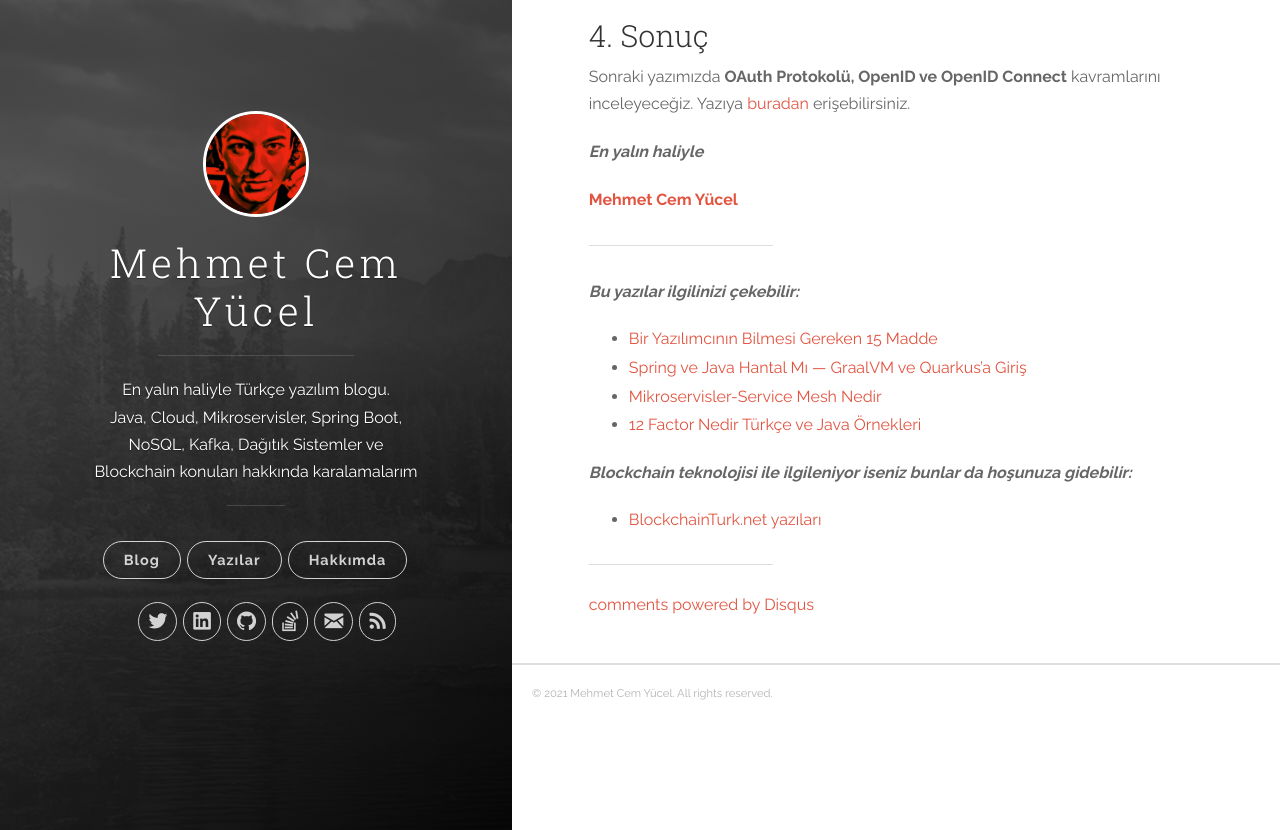
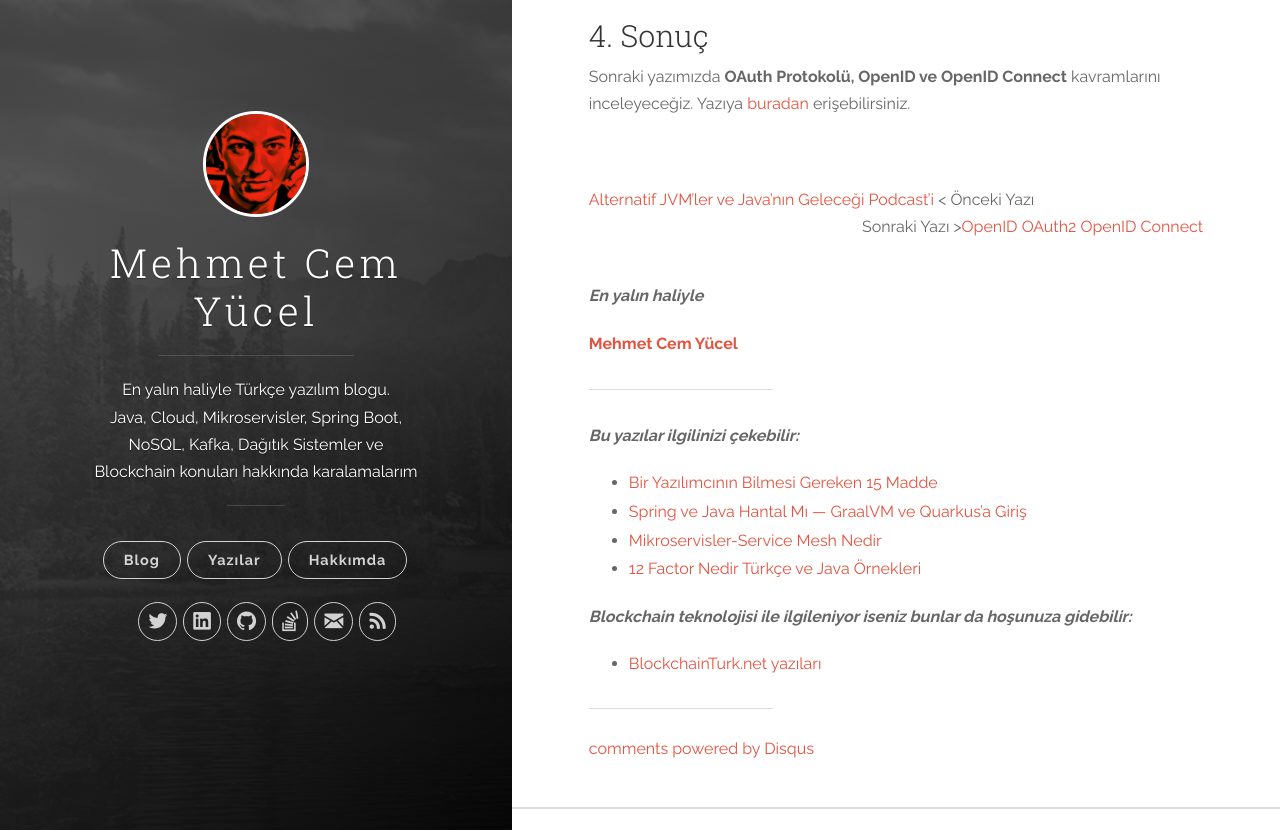
Before and after one commit to pozerank/pozerank.github.io, a Jekyll site: the page built from _posts/2020-04-26-Access-Management-1-XACML-Authorization-Authentication.markdown, in a window 1280 px wide and 900 px high, scrolled down 5542 px, cut to the strip 70-900 px from the top of the window. Built offline with Jekyll 4.4.1, drawn with Linux system fonts in a browser that asks for light colours; comment, search, counter and statistics services are not loaded.

Commit message:
feed & onceki sonraki

```diff
--- a/_posts/2020-04-26-Access-Management-1-XACML-Authorization-Authentication.markdown
+++ b/_posts/2020-04-26-Access-Management-1-XACML-Authorization-Authentication.markdown
@@ -30,6 +30,7 @@
 
 Beşinci ve son yazımızda da [**Keycloak**](https://www.keycloak.org/) ile [**Spring Boot**](https://spring.io/projects/spring-boot) uygulamamızı [**Spring Security**](https://spring.io/projects/spring-security)**,** [**Feign Client**](https://spring.io/projects/spring-cloud-openfeign) **ve RestTemplate**’lar ile konuşturarak somut örnek gerçekleştirimi yapacağız.
 
+{% include feed-ici-1.html %}
 
 ![XACML Authentication Authorization Policy Politika Erişim](https://miro.medium.com/max/696/1*AevTigjmr7CmH-RV_OtzNA.png)
 
@@ -40,6 +41,8 @@
 Öncelikle herkesin bu insan kaynakları uygulamasına giriş yapamaması bekleriz. Örneğin dış kaynak olarak çalışan, bordrosu başka bir şirkette olan, performans yönetimi kendi şirketi tarafından yapılan çalışma arkadaşlarımızın bu uygulamaya giriş yapmayacak şekilde uyarlanması gerekir. Bu işlemi **Kimlik Doğrulama (Authentication)** adımı ile gerçekleştirebiliriz. Yetkisi olmayan kullanıcılar uygulamaya giriş yapamayacaktır.
 
 Sonrasında uygulamamıza giriş yapabilecek iki farklı ekibimiz olduğunu varsayalım. Birisi giriş ve güncellemeleri yapabilen İnsan Kaynakları ekibindeki arkadaşlarımız, diğeri de buradaki bilgileri takip eden, readonly olarak kullanan diğer bir Yazılım Ekibindeki arkadaşlarımız olsun. İki ekip de authentication adımını başarıyla tamamladıktan sonra uygulamanın farklı özelliklerini kullanabilir durumda olmalıdır. İşte bu noktada da **Yetkilendirme (Authorization)** adımı devreye girmektedir. Farklı kullanıcıların veya kullanıcı gruplarının uygulamanın hangi kaynaklarını ne ölçüde tüketebileceğinin tanımları bu adımda kontrol edilerek yetkisiz erişimlerin önüne geçilmeye çalışılmaktadır. Peki bu tanımlar ve kontroller nasıl gerçekleştirilmektedir?
+
+{% include feed-ici-2.html %}
 
 ## 3. XACML
 
@@ -75,6 +78,8 @@
  - **PRP:** Policy Retrieval Point
 
 ![](https://miro.medium.com/max/1155/1*7uQjo-WaAeJ-pyVYBupHdQ.png)
+
+{% include feed-ici-3.html %}
 
 #### 3.2.1. Policy Administration Point (PAP)
 
@@ -126,8 +131,18 @@
 
 Sonraki yazımızda **OAuth Protokolü, OpenID ve OpenID Connect** kavramlarını inceleyeceğiz. Yazıya [buradan](https://www.mehmetcemyucel.com/2020/Access-Management-2-OpenID-OAuth2-OpenID-Connect/) erişebilirsiniz.
 
+<br/>
 
-***En yalın haliyle***
+<p style="text-align:left;">
+    <a href="https://www.mehmetcemyucel.com/2019/Alternatif-JVMler-ve-Javanin-Gelecegi-Podcasti/">Alternatif JVM’ler ve Java’nın Geleceği Podcast’i</a> < Önceki Yazı
+    <span style="float:right;">
+        Sonraki Yazı ><a href="https://www.mehmetcemyucel.com/2020/Access-Management-2-OpenID-OAuth2-OpenID-Connect/">OpenID OAuth2 OpenID Connect</a>
+    </span>
+</p>
+
+<br/>
+
+**_En yalın haliyle_**
 
 [**Mehmet Cem Yücel**](https://www.mehmetcemyucel.com)
 
@@ -135,13 +150,13 @@
 
 **_Bu yazılar ilgilinizi çekebilir:_**
 
- - [Bir Yazılımcının Bilmesi Gereken 15 Madde](https://www.mehmetcemyucel.com/2019/bir-yazilimcinin-bilmesi-gereken-15-madde/)
- - [Spring ve Java Hantal Mı — GraalVM ve Quarkus’a Giriş](https://www.mehmetcemyucel.com/2019/Spring-ve-Java-Hantal-Mi-GraalVM-ve-Quarkus-Inceleme/)
- - [Mikroservisler-Service Mesh Nedir](https://www.mehmetcemyucel.com/2019/mikroservisler-service-mesh-nedir/)
- - [12 Factor Nedir Türkçe ve Java Örnekleri](https://www.mehmetcemyucel.com/2019/twelve-factor-nedir-turkce-ornek/)
+- [Bir Yazılımcının Bilmesi Gereken 15 Madde](https://www.mehmetcemyucel.com/2019/bir-yazilimcinin-bilmesi-gereken-15-madde/)
+- [Spring ve Java Hantal Mı — GraalVM ve Quarkus’a Giriş](https://www.mehmetcemyucel.com/2019/Spring-ve-Java-Hantal-Mi-GraalVM-ve-Quarkus-Inceleme/)
+- [Mikroservisler-Service Mesh Nedir](https://www.mehmetcemyucel.com/2019/mikroservisler-service-mesh-nedir/)
+- [12 Factor Nedir Türkçe ve Java Örnekleri](https://www.mehmetcemyucel.com/2019/twelve-factor-nedir-turkce-ornek/)
 
 **_Blockchain teknolojisi ile ilgileniyor iseniz bunlar da hoşunuza gidebilir:_**
 
- - [BlockchainTurk.net yazıları](https://www.mehmetcemyucel.com/categories/#blockchain)
+- [BlockchainTurk.net yazıları](https://www.mehmetcemyucel.com/categories/#blockchain)
 
 ---
```
